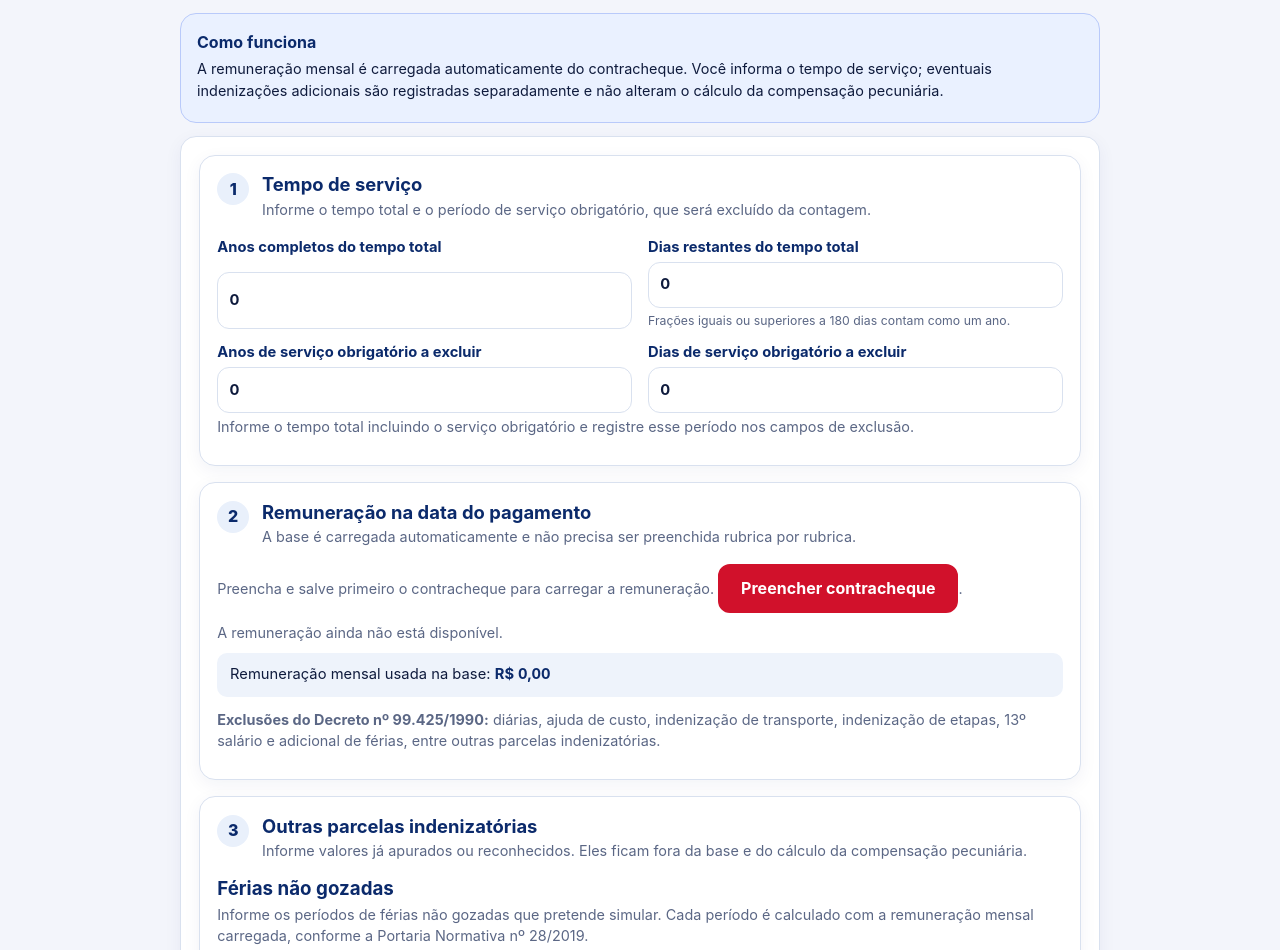
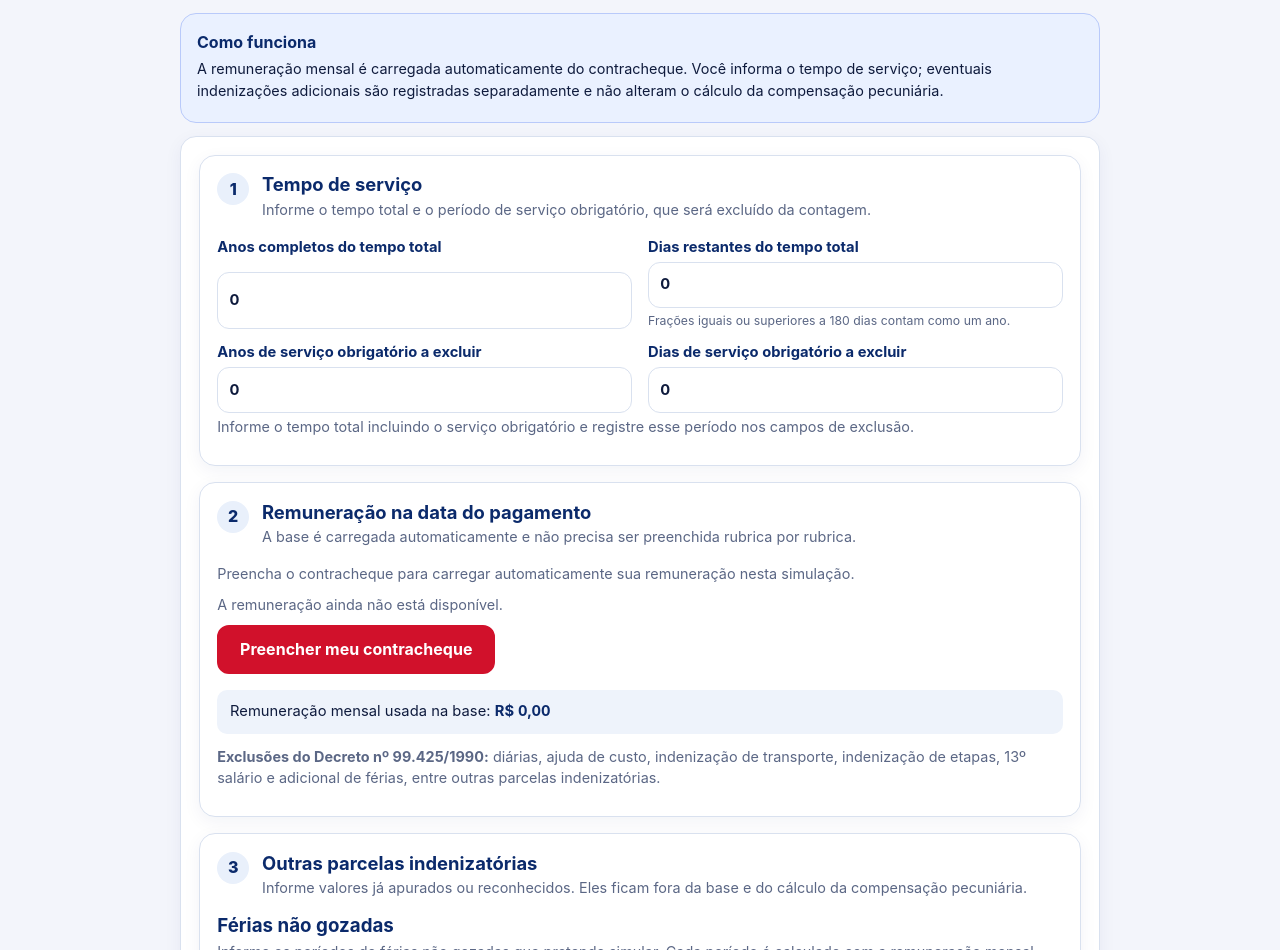
Before and after one commit to vctdini/milico-audaz, a plain HTML site: page compensacao-pecuniaria.html in a window 1280 px wide. Shown: the part 150-1100 px from the top of the page. Drawn offline with Linux system fonts and the light colour scheme.

Commit message:
Destaca botão para editar contracheque na compensação

```diff
--- a/compensacao-pecuniaria.html
+++ b/compensacao-pecuniaria.html
@@ -20,7 +20,7 @@
       </section>
       <section class="cc-setup">
         <div class="cc-section-heading"><span class="cc-step">2</span><div><h2>Remuneração na data do pagamento</h2><p>A base é carregada automaticamente e não precisa ser preenchida rubrica por rubrica.</p></div></div>
-        <p class="campo-ajuda" id="perfil-status" aria-live="polite"></p><div id="sem-perfil" class="campo-ajuda" hidden>A remuneração ainda não está disponível.</div>
+        <p class="campo-ajuda" id="perfil-status" aria-live="polite"></p><div id="sem-perfil" class="campo-ajuda" hidden>A remuneração ainda não está disponível.</div><div class="cp-profile-actions"><a class="btn" id="perfil-link" href="contracheque.html?retorno=compensacao-pecuniaria.html">Preencher contracheque</a></div>
         <div id="remuneracao" class="calc-rows" aria-label="Rubricas da remuneração mensal"></div><div class="calc-subtotal">Remuneração mensal usada na base: <strong id="base-total">R$ 0,00</strong></div>
         <p class="campo-ajuda"><strong>Exclusões do Decreto nº 99.425/1990:</strong> diárias, ajuda de custo, indenização de transporte, indenização de etapas, 13º salário e adicional de férias, entre outras parcelas indenizatórias.</p>
       </section>
--- a/js/compensacao-pecuniaria.js
+++ b/js/compensacao-pecuniaria.js
@@ -29,9 +29,10 @@
     });
     $('base-total').textContent = money(base);
     const ready = remuneration.length > 0;
-    $('perfil-status').innerHTML = ready
-      ? `Remuneração carregada automaticamente do contracheque de <strong>${String(profile.data.posto || 'posto não identificado').replace(/[&<>"']/g, (c) => ({'&':'&amp;','<':'&lt;','>':'&gt;','"':'&quot;',"'":'&#39;'}[c]))}</strong>. A base é somente leitura e será atualizada quando o contracheque for salvo. <a class="btn btn-secundario" href="contracheque.html?retorno=compensacao-pecuniaria.html">Editar contracheque</a>`
-      : 'Preencha e salve primeiro o contracheque para carregar a remuneração. <a class="btn btn-secundario" href="contracheque.html?retorno=compensacao-pecuniaria.html">Preencher contracheque</a>.';
+    $('perfil-status').textContent = ready
+      ? `Remuneração carregada do contracheque de ${profile.data.posto || 'posto não identificado'}. A base é somente leitura e será atualizada quando você salvar alterações no contracheque.`
+      : 'Preencha o contracheque para carregar automaticamente sua remuneração nesta simulação.';
+    $('perfil-link').textContent = ready ? 'Editar meu contracheque' : 'Preencher meu contracheque';
     $('calcular').disabled = !ready;
     $('sem-perfil').hidden = ready;
   }
--- a/style.css
+++ b/style.css
@@ -1210,6 +1210,8 @@ html[data-theme="dark"] .calc-row-editor .chk,html[data-theme="dark"] .cc-param-
 .cp-form .cp-remuneration-row strong{min-width:0;overflow-wrap:anywhere}
 .cp-form .cp-remuneration-row span{flex:0 0 auto;font-variant-numeric:tabular-nums}
 .cp-form .cp-indemnity-row{grid-template-columns:minmax(0,1.35fr) minmax(145px,.7fr) auto}
+.cp-profile-actions{display:flex;justify-content:flex-start;margin:.4rem 0 1rem}
+.cp-profile-actions .btn{width:auto;min-width:260px;min-height:48px;display:inline-flex;align-items:center;justify-content:center;white-space:normal;text-align:center}
 .cp-form-errors{padding:.8rem 1rem;border:1px solid #b53a3a;border-left-width:4px;border-radius:10px;background:#fff2f2;color:#712c2c;line-height:1.5}
 .cp-form-errors[hidden]{display:none}
 .cp-form-errors ul{margin:.35rem 0 0;padding-left:1.25rem}
@@ -1218,3 +1220,4 @@ html[data-theme="dark"] .cp-form .cp-row[data-excluded="true"] label.chk{color:#
 html[data-theme="dark"] .cp-form-errors{background:#3d2226;color:#ffdede;border-color:#a94b52}
 @media(max-width:760px){.cp-form .cp-row{grid-template-columns:minmax(0,1fr) minmax(0,1fr)}.cp-form .cp-row label:first-child{grid-column:1/-1}.cp-form .cp-row label.chk{grid-column:1/-1}.cp-form .cp-row .remove-row{grid-column:2;justify-self:end}.cp-form .cp-actions .btn{width:100%}}
 @media(max-width:760px){.cp-form .cp-indemnity-row{grid-template-columns:minmax(0,1fr) minmax(0,1fr)}.cp-form .cp-indemnity-row label:first-child{grid-column:1/-1}.cp-form .cp-indemnity-row .remove-row{grid-column:2;justify-self:end}}
+@media(max-width:760px){.cp-profile-actions .btn{width:100%;min-width:0}}
```
